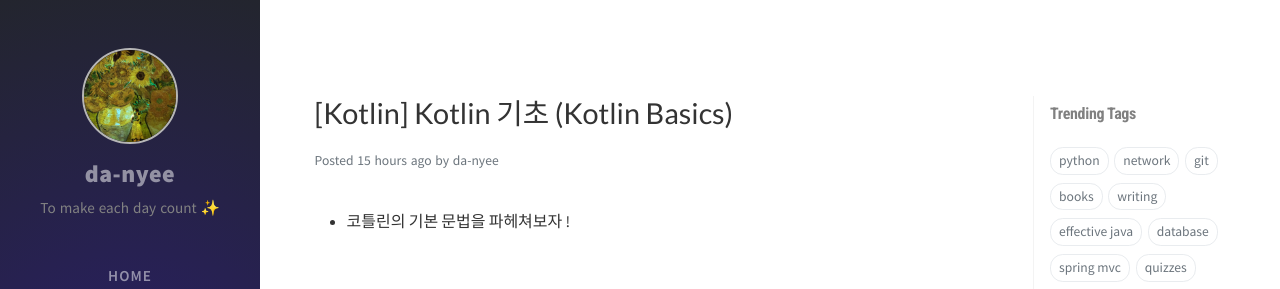
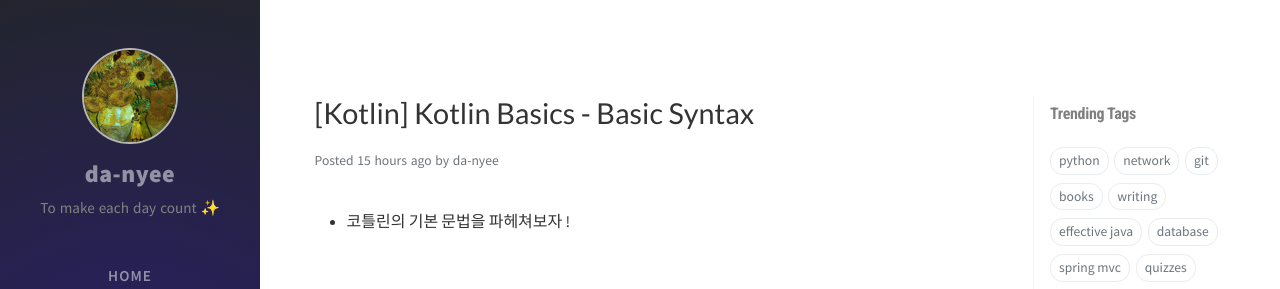
Before and after one commit to da-nyee/da-nyee.github.io, a Jekyll site: the page built from _posts/kotlin/2022-01-08-kotlin-kotlin-basics-basic-syntax.md, in a window 1280 px wide and 900 px high. Shown: the top 289 px of the window. Built offline with Jekyll 4.4.1, drawn with Linux system fonts in a browser that asks for light colours; nearby versions of some CDN libraries; comment, search, counter and statistics services are not loaded.

Commit message:
docs: Rewrite Kotlin Basics - Basic Syntax (#178)

```diff
--- a/_posts/kotlin/2022-01-07-kotlin-kotlin-basics.md
+++ b/_posts/kotlin/2022-01-08-kotlin-kotlin-basics-basic-syntax.md
@@ -1,5 +1,5 @@
 ---
-title: '[Kotlin] Kotlin 기초 (Kotlin Basics)'
+title: '[Kotlin] Kotlin Basics - Basic Syntax'
 author: da-nyee
 date: 2022-01-08 01:32:32 +0900
 categories: [TIL, Kotlin]
```
